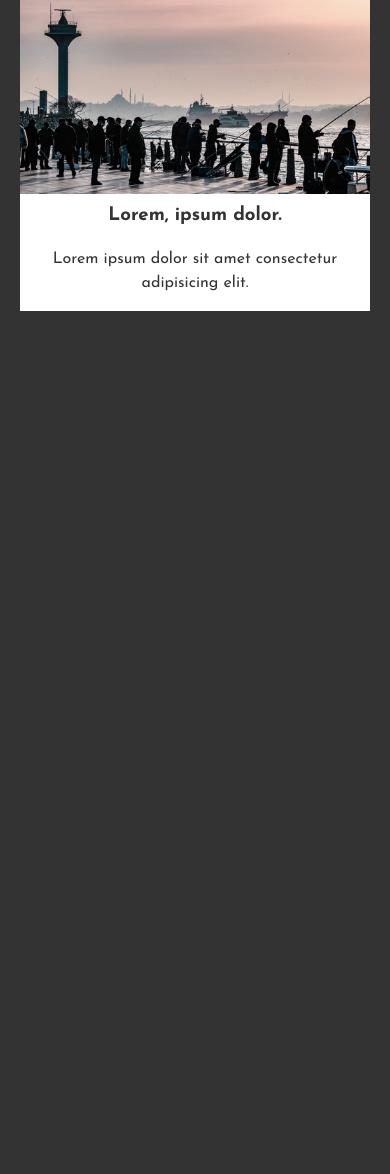
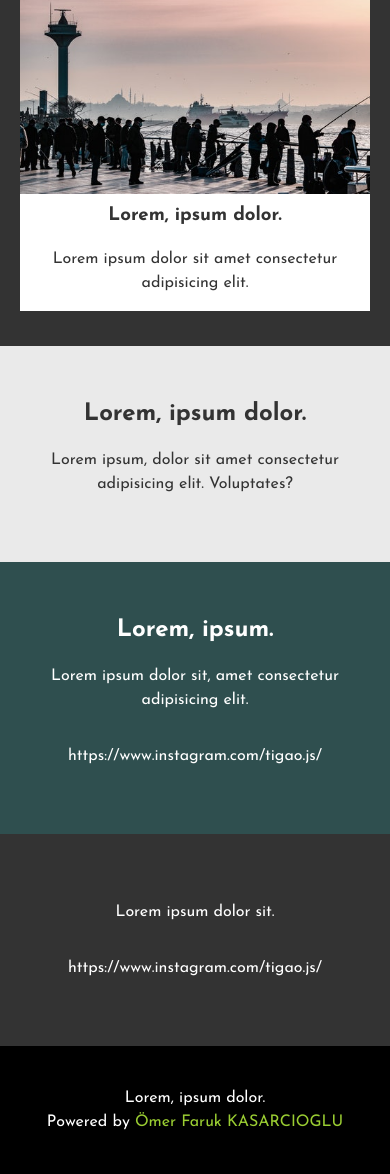
Before and after one commit to OFKasarcioglu/responsive-home-page-design-web-site, a plain HTML site: page index.html in a window 390 px wide. Shown: the part 1403-2577 px from the top of the page. Before the commit the page ends 1749 px from the top, so only its background shows below. Drawn offline with Linux system fonts and the light colour scheme.

Commit message:
RESPONSIVE TASARIMIN FOOTER KODLANMAS VE ICERIK ALANININ DUZENLENEMESI

```diff
--- a/index.html
+++ b/index.html
@@ -40,7 +40,7 @@
         <ul>
           <li>
             <div class="_kolon">
-                        <img src="images/PicturePhoto1.jpg" alt="">
+              <img src="images/PicturePhoto1.jpg" alt="" />
               <div class="_kolonIcerik">
                 <h3 class="_kolonAciklama">Lorem, ipsum dolor.</h3>
                 <p>Lorem ipsum dolor sit amet consectetur adipisicing elit.</p>
@@ -49,7 +49,7 @@
           </li>
           <li>
             <div class="_kolon">
-                        <img src="images/PicturePhoto2.jpg" alt="">
+              <img src="images/PicturePhoto2.jpg" alt="" />
               <div class="_kolonIcerik">
                 <h3 class="_kolonAciklama">Lorem, ipsum dolor.</h3>
                 <p>Lorem ipsum dolor sit amet consectetur adipisicing elit.</p>
@@ -58,23 +58,42 @@
           </li>
           <li>
             <div class="_kolon">
-                        <img src="images/PicturePhoto3.jpg" alt="">
+              <img src="images/PicturePhoto3.jpg" alt="" />
               <div class="_kolonIcerik">
                 <h3 class="_kolonAciklama">Lorem, ipsum dolor.</h3>
                 <p>Lorem ipsum dolor sit amet consectetur adipisicing elit.</p>
               </div>
             </div>
           </li>
-
-
-
-
-
-
-
-
         </ul>
       </section>
+
+      <section id="_IkinciSection">
+        <div class="IcerikTree">
+          <h2>Lorem, ipsum dolor.</h2>
+          <p>
+            Lorem ipsum, dolor sit amet consectetur adipisicing elit.
+            Voluptates?
+          </p>
+        </div>
+      </section>
+
+      <section id="_UcuncuSection">
+        <div class="kutu">
+          <h2 class="IcerikBaslik">Lorem, ipsum.</h2>
+          <p>Lorem ipsum dolor sit, amet consectetur adipisicing elit.</p>
+          <p>https://www.instagram.com/tigao.js/</p>
+        </div>
+        <div class="kutu">
+          <h2 class="IcerikBaslik"></h2>
+          <p>Lorem ipsum dolor sit.</p>
+          <p>https://www.instagram.com/tigao.js/</p>
+        </div>
+      </section>
     </main>
+    <footer>
+      <div>Lorem, ipsum dolor.</div>
+      <div>Powered by <a href="#">Ömer Faruk KASARCIOGLU</a></div>
+    </footer>
   </body>
 </html>
--- a/style.css
+++ b/style.css
@@ -26,7 +26,7 @@ p {
   padding: 1.6rem 0;
 }
 
-img{
+img {
   width: 100%;
   height: auto;
 }
@@ -65,26 +65,44 @@ header h1 {
   transition: all 0.7s;
 }
 
-#_birinciSection{
+#_birinciSection {
   background-color: #fff;
   color: #333;
   padding: 3.2rem 0;
 }
 
-#_ikinciSection
-{
+#_ikinciSection {
   padding: 2rem;
-
 }
-#_ikinciSection ul{
+#_ikinciSection ul {
   /*UL taglarının sıralama ikonlarını kapatma*/
   list-style: none;
 }
-#_ikinciSection li{
-    background:#fff;
+#_ikinciSection li {
+  background: #fff;
   color: #333;
   margin-bottom: 1.5rem;
 }
-#_kolonIcerik{
+#_kolonIcerik {
   padding: 1.5rem;
 }
+
+#_IkinciSection {
+  background-color: #eaeaea;
+  color: #333;
+  padding: 5rem;
+}
+#_UcuncuSection .kutu {
+  padding: 5rem;
+}
+
+#_UcuncuSection .kutu:first-child {
+  background-color: darkslategray;
+}
+footer {
+  padding: 4rem;
+  background-color: black;
+}
+footer a {
+  color: yellowgreen;
+}
```
Lines whose indentation alone changed are shown as unchanged.
